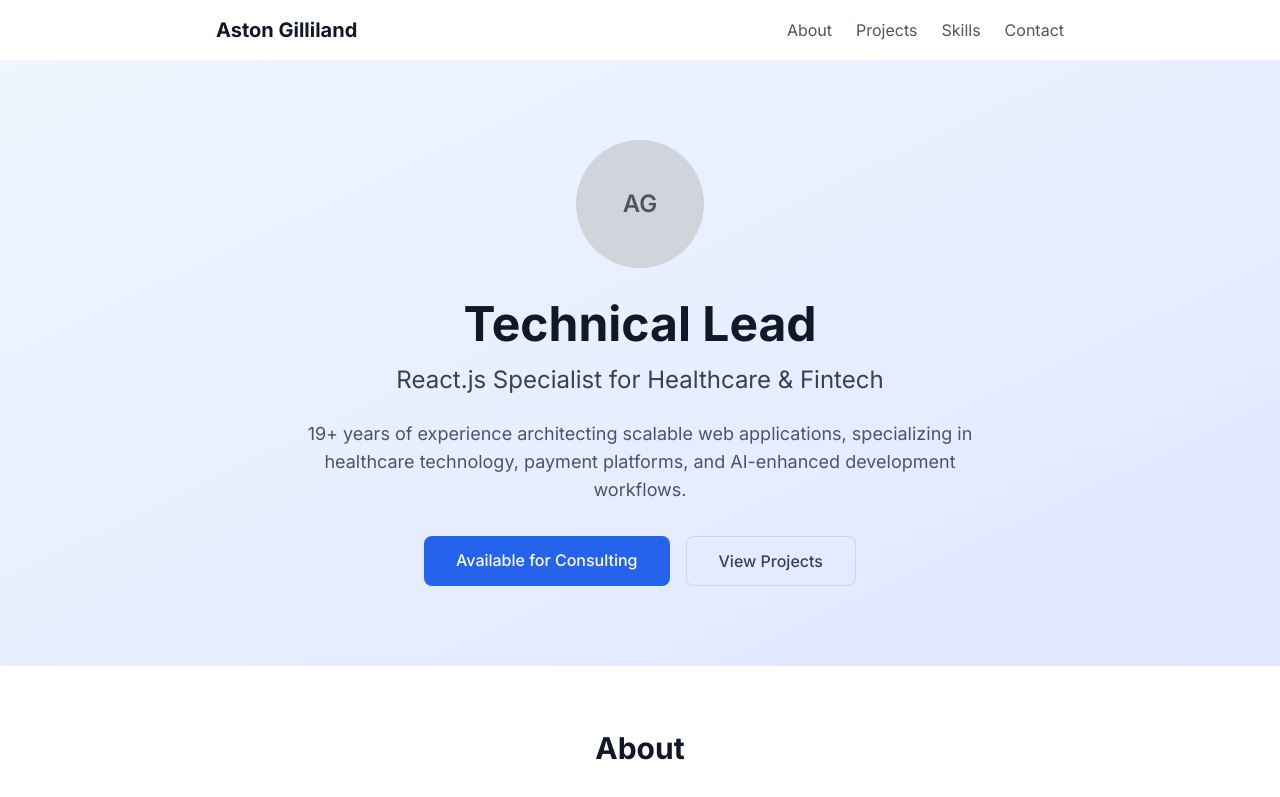
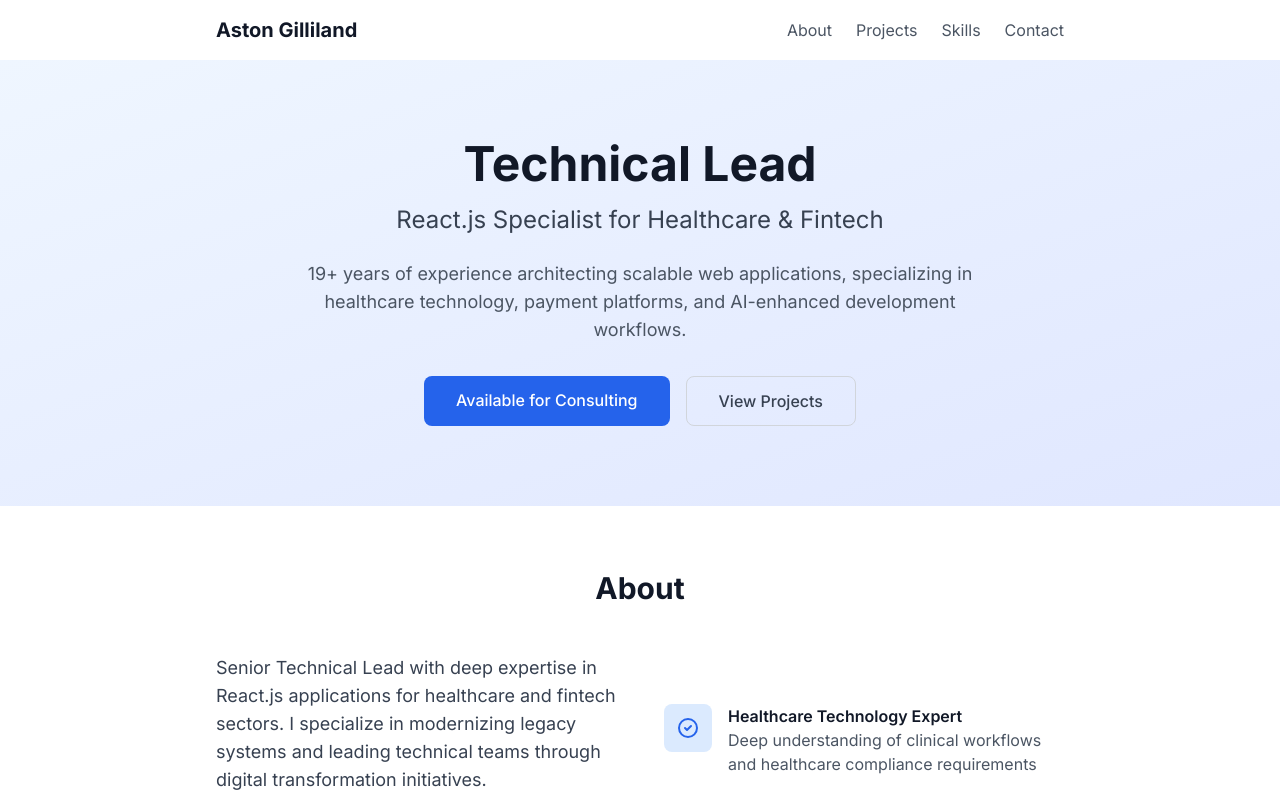
Before and after one commit to astondg/astondg.github.io, a plain HTML site: page index.html in a window 1280 px wide. Shown: the top 797 px of the page. Drawn offline with nearby package versions, Linux system fonts and the light colour scheme.

Commit message:
Remove photo placeholder

```diff
--- a/index.html
+++ b/index.html
@@ -30,14 +30,6 @@
     <!-- Hero Section -->
     <section class="bg-gradient-to-br from-blue-50 to-indigo-100 py-20">
         <div class="max-w-4xl mx-auto px-6 text-center">
-            <div class="mb-8">
-                <!-- Profile Image Placeholder - Replace with your actual photo -->
-                <div class="w-32 h-32 mx-auto bg-gray-300 rounded-full flex items-center justify-center text-gray-600 text-2xl font-semibold mb-6">
-                    AG
-                </div>
-                <!-- Replace above div with: <img src="your-photo.jpg" alt="Aston Gilliland" class="w-32 h-32 mx-auto rounded-full object-cover mb-6"> -->
-            </div>
-
             <h1 class="text-4xl md:text-5xl font-bold text-gray-900 mb-4">
                 Technical Lead
             </h1>
```
